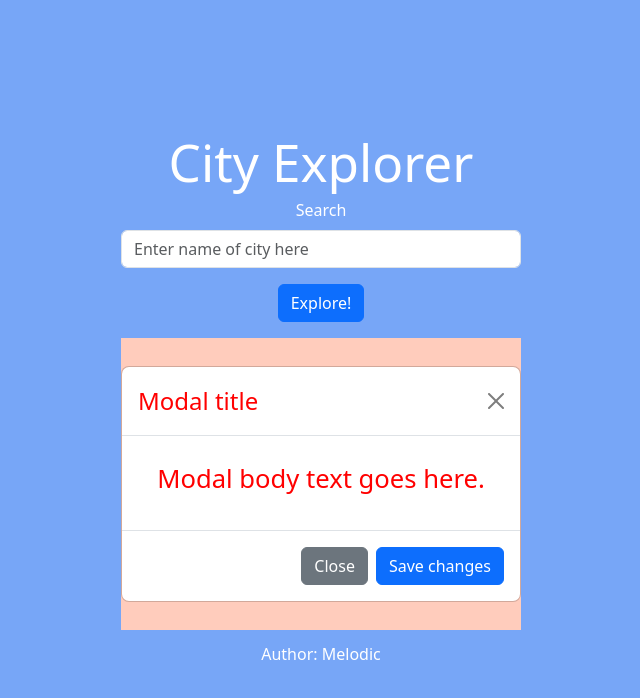
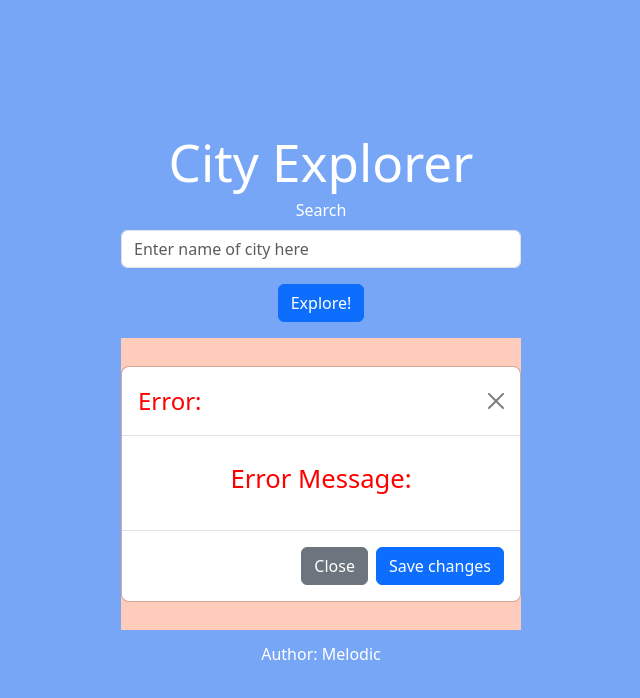
Before and after one commit to MelodicXP/city-explorer, a React (Vite) app: page / in a window 1280 px wide. Shown: the top 698 px of the page, without its empty margins (319-959 px from the left). Built offline with nearby package versions, Linux system fonts and the light colour scheme; no server answers.

Commit message:
Catch error response and render on modal

```diff
--- a/src/components/ErrorModal.jsx
+++ b/src/components/ErrorModal.jsx
@@ -1,7 +1,10 @@
+import PropTypes from 'prop-types';
 import Button from 'react-bootstrap/Button';
 import Modal from 'react-bootstrap/Modal';
 
-const ErrorModal = () => {
+const ErrorModal = (props) => {
+  const { errorTitle, errorBody } = props;
+
   return (
     <div
     className="modal show"
@@ -9,11 +12,11 @@ const ErrorModal = () => {
   >
     <Modal.Dialog>
       <Modal.Header closeButton>
-        <Modal.Title>Modal title</Modal.Title>
+        <Modal.Title>Error: {errorTitle}</Modal.Title>
       </Modal.Header>
 
       <Modal.Body>
-        <p>Modal body text goes here.</p>
+        <p>Error Message: {errorBody}</p>
       </Modal.Body>
 
       <Modal.Footer>
@@ -25,4 +28,10 @@ const ErrorModal = () => {
   );
 };
 
+// Define prop types
+ErrorModal.propTypes = {
+  errorTitle: PropTypes.string.isRequired,
+  errorBody: PropTypes.string.isRequired
+};
+
 export default ErrorModal;
--- a/src/components/UserForm.jsx
+++ b/src/components/UserForm.jsx
@@ -17,6 +17,8 @@ const UserForm = () => {
   const [cityName, setCityName] = useState('');
   const [userInput, setUserInput] = useState('');
   const [mapImageUrl, setMapImageUrl] = useState('');
+  const [errorResponse, setErrorResponse] = useState('');
+  const [errorResponseBody, setErrorResponseBody] = useState('');
 
   const handleUserInput = (event) => {
     setUserInput(event.target.value);
@@ -52,6 +54,8 @@ const UserForm = () => {
       setMapImageUrl(mapUrl);
     } catch (error) {
       console.error('Error fetching location info:', error);
+      setErrorResponse(error.message);
+      setErrorResponseBody(error.response.data.error);
     }
   };
 
@@ -89,7 +93,8 @@ const UserForm = () => {
           />
         )}
       </div>
-      <ErrorModal />
+
+      <ErrorModal errorTitle={errorResponse} errorBody={errorResponseBody} />
     </>
   );
 };
```
